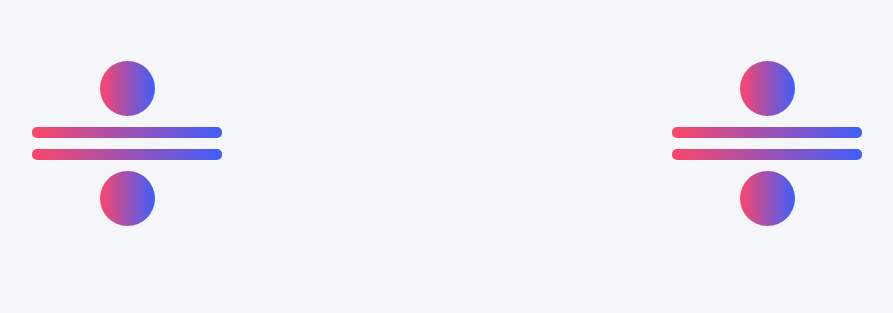
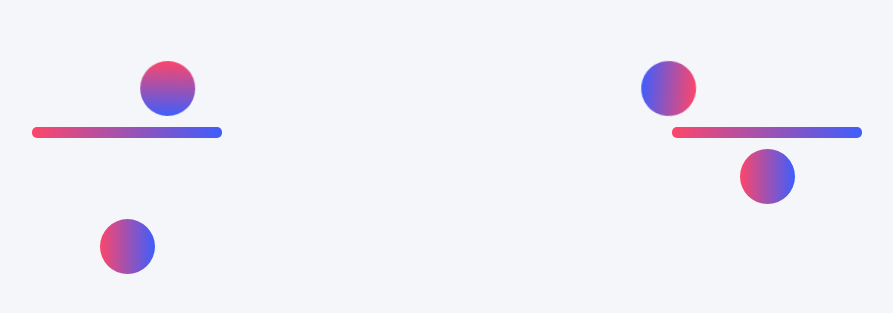
Before and after one commit to stanleychukwu17/1-google-stories-slider-with-gsap, a React (Create React App) app: page / in a window 1280 px wide. Shown: the part 1815-2128 px from the top of the page, without its empty margins (193-1086 px from the left). Built offline with nearby package versions, Linux system fonts and the light colour scheme.

Commit message:
finished animating the top ball

```diff
--- a/src/components/App/MidBallComp.tsx
+++ b/src/components/App/MidBallComp.tsx
@@ -1,21 +1,34 @@
+import { motion, useInView } from 'framer-motion';
+import {useRef, useEffect} from 'react';
+
+
+// import variant for animation of elements
+import { moveBallVariant, ballUpAndDown } from './appVariants';
 
 export default function MidBallComp() {
+    const cvrRef = useRef<HTMLDivElement>({} as HTMLDivElement)
+    const inView = useInView(cvrRef, {})
+
+    useEffect(() => {
+        // console.log(cvrRef.current)
+        console.log(inView)
+    }, [inView])
+
+
     return (
         <div className="midCvr">
             <div className="AliMajor">
-                <div className="AiiCvr">
-                    <div className="Aii_1"></div>
+                <div className="AiiCvr" ref={cvrRef}>
+                    <motion.div className="Aii_1" custom={0} variants={moveBallVariant} animate="animate"></motion.div>
                     <div className="Aii_2"></div>
-                    <div className="Aii_2"></div>
-                    <div className="Aii_1"></div>
+                    <motion.div className="Aii_1" custom={0} variants={ballUpAndDown} animate="animate"></motion.div>
                 </div>
             </div>
             <div className="AliMajor">
                 <div className="AiiCvr">
-                    <div className="Aii_1"></div>
+                    <motion.div className="Aii_1" custom={2} variants={moveBallVariant} animate="animate"></motion.div>
                     <div className="Aii_2"></div>
-                    <div className="Aii_2"></div>
-                    <div className="Aii_1"></div>
+                    <motion.div className="Aii_1"></motion.div>
                 </div>
             </div>
         </div>
--- a/src/components/App/appVariants.ts
+++ b/src/components/App/appVariants.ts
@@ -57,6 +57,33 @@ const smallCardsVariant: iFirst = {
     })
 }
 
+// for animations in the MidBallComp
+const moveBallVariant: Omit<iFirst, 'initial'> = {
+    animate: (custom: number) => ({
+        x: [-100, 100, -100],
+        rotate: [-180, 720, -180],
+        transition: {
+            delay: custom * 0.5,
+            ease: 'easeInOut',
+            duration: 3,
+            repeat: Infinity,
+        }
+    })
+}
+
+const ballUpAndDown: Omit<iFirst, 'initial'> = {
+    animate: (custom: number) => ({
+        y: [0, 100, 0],
+        // rotate: [-180, 720, -180],
+        transition: {
+            delay: custom * 0.5,
+            ease: 'easeInOut',
+            duration: 3,
+            repeat: Infinity,
+        }
+    })
+}
+
 export {
-    t1Variant, t2Variant, mainCardsVariant, smallCardsVariant
+    t1Variant, t2Variant, mainCardsVariant, smallCardsVariant, moveBallVariant, ballUpAndDown
 }
```
